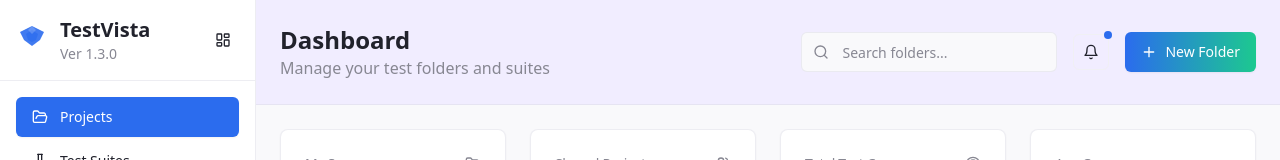
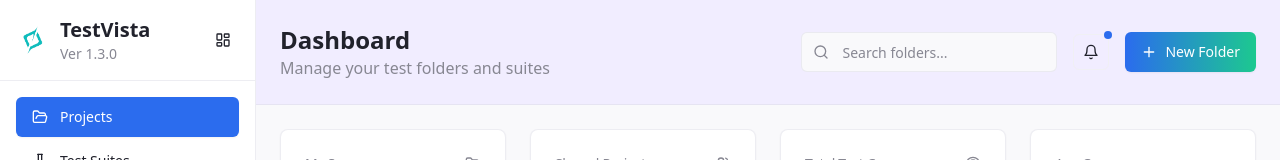
Before and after one commit to GrandPurpleOcelot/testvista-v2, a React (Vite) app: page /projects in a window 1280 px wide. Shown: the top 160 px of the page. Built offline with nearby package versions, Linux system fonts and the light colour scheme.

Commit message:
Update logo
Update the logo to the provided image.

```diff
--- a/src/components/ui/logo.tsx
+++ b/src/components/ui/logo.tsx
@@ -26,29 +26,12 @@ export function Logo({ className, size = "md" }: LogoProps) {
 
   return (
     <div className={cn("flex items-center gap-3", className)}>
-      {/* Geometric Logo Icon */}
-      <div className={cn(iconSize[size], "relative")}>
-        <svg viewBox="0 0 32 32" className="w-full h-full" fill="none">
-          {/* Main diamond shape */}
-          <path
-            d="M16 2 L28 8 L24 16 L16 22 L8 16 L4 8 Z"
-            fill="hsl(var(--primary))"
-            className="opacity-90"
-          />
-          {/* Inner geometric detail */}
-          <path
-            d="M16 6 L22 10 L20 16 L16 18 L12 16 L10 10 Z"
-            fill="hsl(var(--primary))"
-            className="opacity-70"
-          />
-          {/* Highlight accent */}
-          <path
-            d="M16 2 L20 6 L16 10 L12 6 Z"
-            fill="hsl(var(--primary-foreground))"
-            className="opacity-20"
-          />
-        </svg>
-      </div>
+      {/* Logo Image */}
+      <img
+        src="/lovable-uploads/8f1b7e00-43c6-40df-9a5a-393392e76de0.png"
+        alt="TestVista Logo"
+        className={cn(iconSize[size], "object-contain")}
+      />
 
       <div className="flex flex-col">
         <span className={cn(
```
Also changed, not shown: public/lovable-uploads/8f1b7e00-43c6-40df-9a5a-393392e76de0.png (added).
